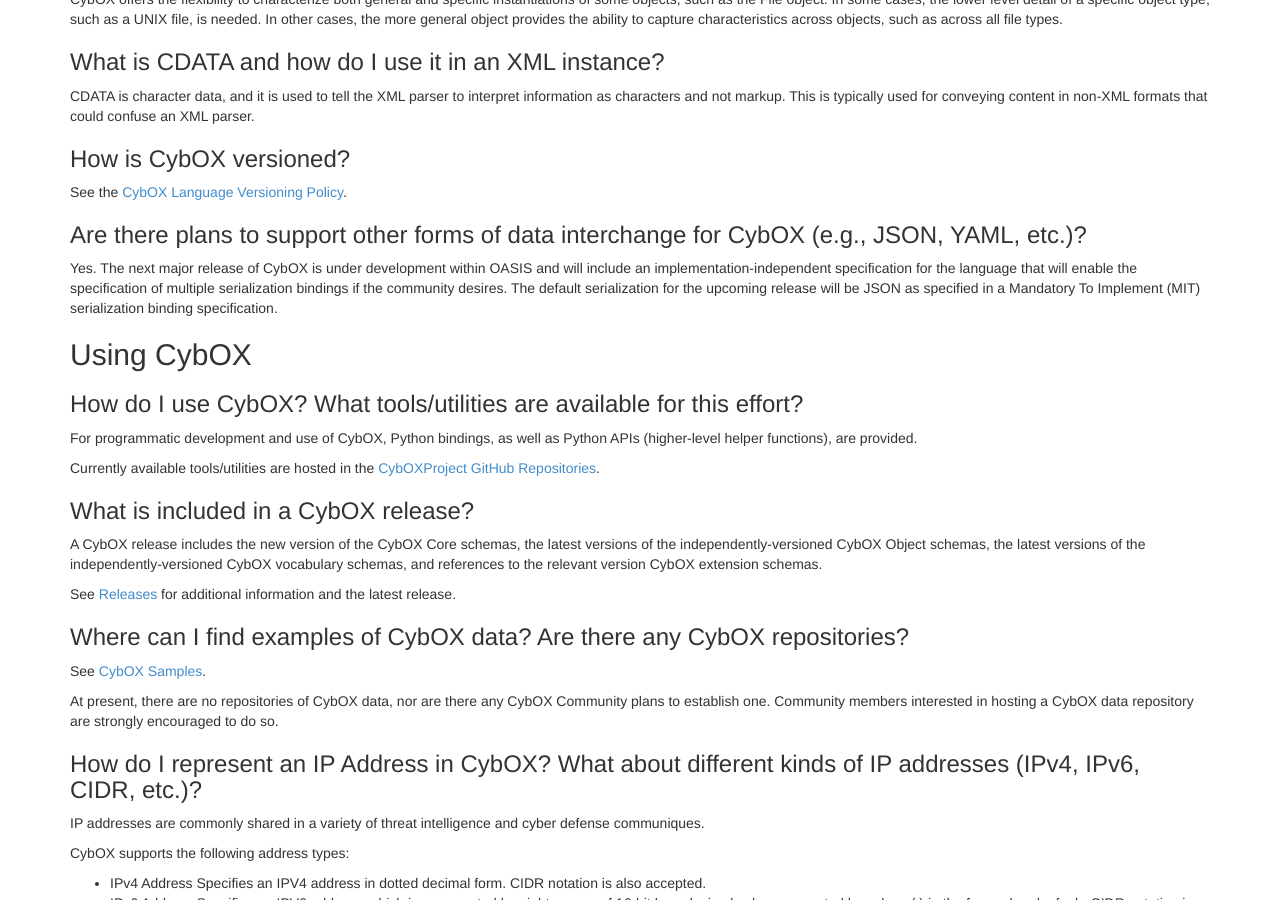
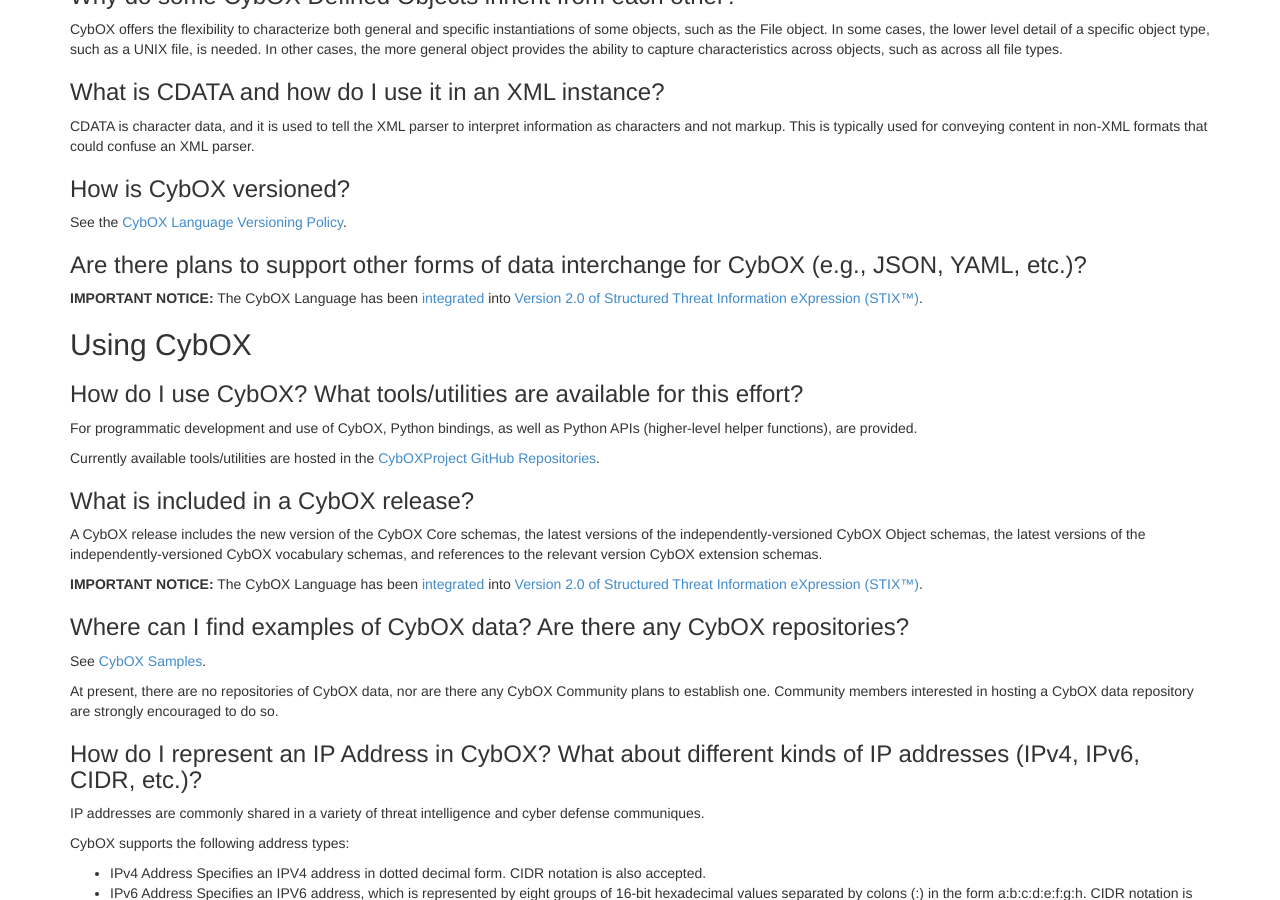
Before and after one commit to CybOXProject/cyboxproject.github.io, a Jekyll site: the page built from faqs/index.md, in a window 1280 px wide and 900 px high, scrolled down 3056 px. Built offline with Jekyll 4.4.1, drawn with Linux system fonts in a browser that asks for light colours; some of the changed text lies outside the part shown.

Commit message:
Updated Language FAQS page
Updated to remove current release references and to redirect readers of this page to the STIX 2.0 website.

```diff
--- a/faqs/index.md
+++ b/faqs/index.md
@@ -3,7 +3,7 @@
 title: CybOX Language Frequently Asked Questions (FAQs)
 ---
 
-Answers to commonly asked questions about the [CybOX Language](/releases/2.1/) are included below. See the [About CybOX](/about/) page for answers to [general questions](/about/#frequently-asked-questions) about CybOX.
+Answers to commonly asked questions about the CybOX Language are included below. See the [About CybOX](/about/) page for answers to [general questions](/about/#frequently-asked-questions) about CybOX.
 
 ### What is an observable by itself (in the simplest case)?
 
@@ -11,7 +11,9 @@
 
 ### Which objects currently have representations defined in CybOX?
 
-See the list of available Objects in the [latest CybOX release](/releases/2.1).
+See the list of available Objects in [CybOX Version 2.1 (Archive)](/releases/2.1).
+
+**IMPORTANT NOTICE:** The CybOX Language has been [integrated](https://oasis-open.github.io/cti-documentation/stix/compare#one-standard) into [Version 2.0 of Structured Threat Information eXpression (STIX™)](https://oasis-open.github.io/cti-documentation/).
 
 ### How do you use CybOX objects? Do they all need to be used? Can they be represented in multiple ways?
 
@@ -124,7 +126,7 @@
 
 ### Are there plans to support other forms of data interchange for CybOX (e.g., JSON, YAML, etc.)?
 
-Yes. The next major release of CybOX is under development within OASIS and will include an implementation-independent specification for the language that will enable the specification of multiple serialization bindings if the community desires. The default serialization for the upcoming release will be JSON as specified in a Mandatory To Implement (MIT) serialization binding specification.
+**IMPORTANT NOTICE:** The CybOX Language has been [integrated](https://oasis-open.github.io/cti-documentation/stix/compare#one-standard) into [Version 2.0 of Structured Threat Information eXpression (STIX™)](https://oasis-open.github.io/cti-documentation/).
 
 ## Using CybOX
 
@@ -138,7 +140,7 @@
 
 A CybOX release includes the new version of the CybOX Core schemas, the latest versions of the independently-versioned CybOX Object schemas, the latest versions of the independently-versioned CybOX vocabulary schemas, and references to the relevant version CybOX extension schemas.
 
-See [Releases](/releases/2.1/) for additional information and the latest release.
+**IMPORTANT NOTICE:** The CybOX Language has been [integrated](https://oasis-open.github.io/cti-documentation/stix/compare#one-standard) into [Version 2.0 of Structured Threat Information eXpression (STIX™)](https://oasis-open.github.io/cti-documentation/).
 
 ### Where can I find examples of CybOX data? Are there any CybOX repositories?
 
```
